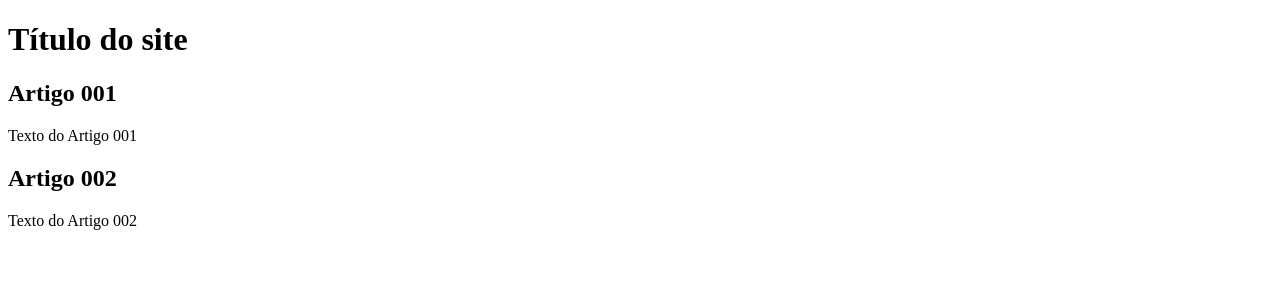
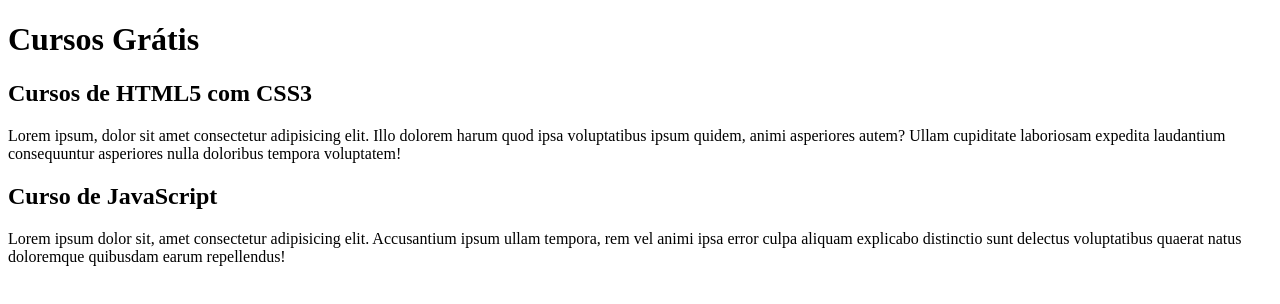
Before and after one commit to Sah2021/projeto-site, a plain HTML site: page index.html in a window 1280 px wide. Drawn offline with Linux system fonts and the light colour scheme.

Commit message:
Comecei escrever o conteudo
Coloquei titulo para os cursos e texto

```diff
--- a/index.html
+++ b/index.html
@@ -9,15 +9,15 @@
 <body>
     <main>
         <header>
-            <h1>Título do site</h1>
+            <h1>Cursos Grátis</h1>
         </header>
         <article>
-            <h2>Artigo 001</h2>
-            <p>Texto do Artigo 001</p>
+            <h2>Cursos de HTML5 com CSS3</h2>
+            <p>Lorem ipsum, dolor sit amet consectetur adipisicing elit. Illo dolorem harum quod ipsa voluptatibus ipsum quidem, animi asperiores autem? Ullam cupiditate laboriosam expedita laudantium consequuntur asperiores nulla doloribus tempora voluptatem!</p>
         </article>
         <article>
-            <h2>Artigo 002</h2>
-            <p>Texto do Artigo 002</p>
+            <h2>Curso de JavaScript</h2>
+            <p>Lorem ipsum dolor sit, amet consectetur adipisicing elit. Accusantium ipsum ullam tempora, rem vel animi ipsa error culpa aliquam explicabo distinctio sunt delectus voluptatibus quaerat natus doloremque quibusdam earum repellendus!</p>
         </article>
     </main>
 
```
